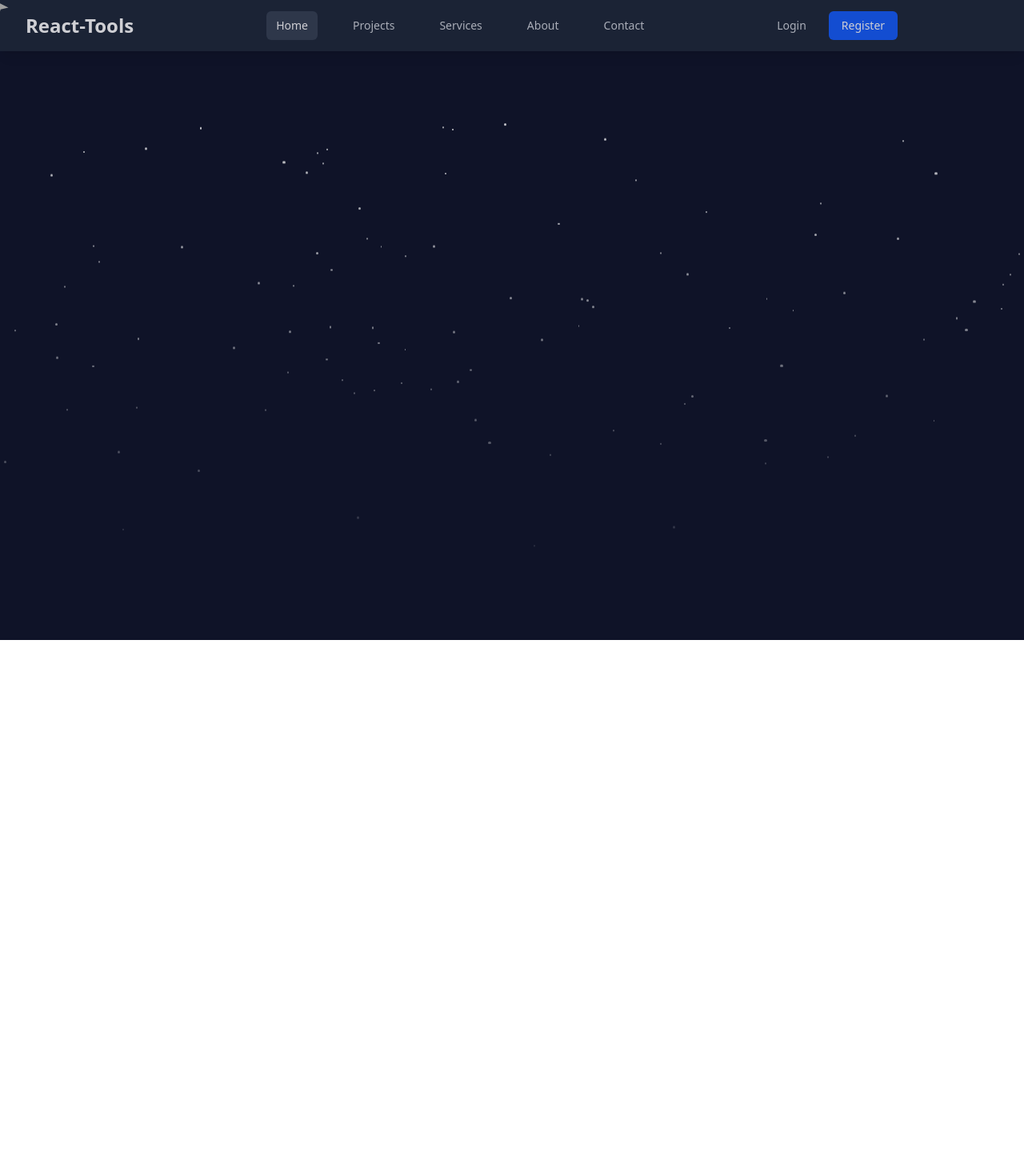
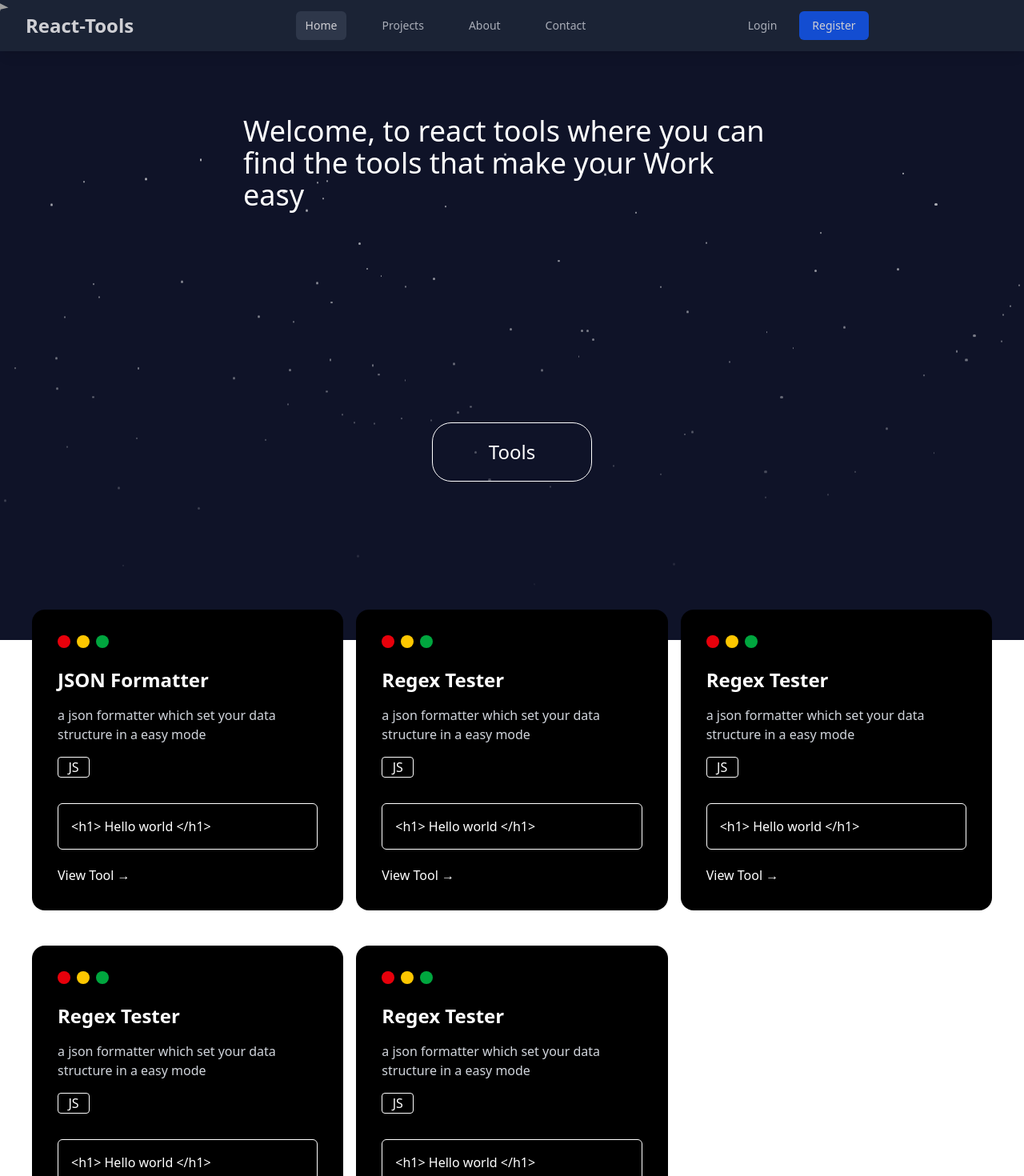
Before and after one commit to Aman-toad/React-Toolkit, a React (Vite) app: page / in a window 1280 px wide. Shown: the top 1470 px of the page at 80% size. Before the commit the page ends 800 px from the top, so only its background shows below. Built offline with nearby package versions, Linux system fonts and the light colour scheme.

Commit message:
Implement navigation links and add JSON Formatter page

```diff
--- a/src/components/Navbar.jsx
+++ b/src/components/Navbar.jsx
@@ -1,21 +1,20 @@
 "use client"
 
 import { useState } from "react"
+import { NavLink } from "react-router-dom"
 
 export default function Navigation() {
-  const [activeItem, setActiveItem] = useState("home")
-  const[isOpen, setIsOpen] = useState(false)
+  const [isOpen, setIsOpen] = useState(false)
 
   const toggleMenu = () => {
     setIsOpen(!isOpen)
   }
 
   const navItems = [
-    { name: "Home", id: "home" },
-    { name: "Projects", id: "projects" },
-    { name: "Services", id: "services" },
-    { name: "About", id: "about" },
-    { name: "Contact", id: "contact" },
+    { name: "Home", id: "home", nav: "/" },
+    { name: "Projects", id: "projects", nav: "/projects" },
+    { name: "About", id: "about", nav: "/about" },
+    { name: "Contact", id: "contact", nav: "/contact" },
   ]
 
   return (
@@ -31,18 +30,20 @@ export default function Navigation() {
           <div className="hidden md:block">
             <div className="ml-10 flex items-baseline space-x-8">
               {navItems.map((item) => (
-                <button
+              <NavLink
                 key={item.id}
-                  onClick={() => setActiveItem(item.id)}
-                  className={`px-3 py-2 rounded-md text-sm font-medium transition-colors duration-200 cursor-none ${
-                    activeItem === item.id
+                to={item.nav}
+                className={({ isActive }) =>
+                  `px-3 py-2 rounded-md text-sm font-medium transition-colors duration-200 cursor-none ${isActive
                     ? "bg-gray-700 text-white"
                     : "text-gray-300 hover:bg-gray-700 hover:text-white"
-                  }`}
+                  }`
+                }
               >
                 {item.name}
-                </button>
+              </NavLink>
             ))}
+
             </div>
           </div>
 
@@ -85,15 +86,18 @@ export default function Navigation() {
         <div className="md:hidden">
           <div className="px-2 pt-2 pb-3 space-y-1 sm:px-3 bg-gray-700">
             {navItems.map((item) => (
-            <button
+              <NavLink
                 key={item.id}
-              onClick={() => setActiveItem(item.id)}
-              className={`block px-3 py-2 rounded-md text-base font-medium w-full text-left transition-all duration-300 cursor-none ${
-                activeItem === item.id ? "bg-gray-600 text-white" : "text-gray-300 hover:bg-gray-600 hover:text-white"
-              } ${isOpen? "max-h-96 opacity-100" : "max-h-0 opacity-0 overflow-hidden"}`}
+                to={item.nav}
+                className={({ isActive }) =>
+                  `px-3 py-2 rounded-md text-sm font-medium transition-colors duration-200 cursor-none ${isActive
+                    ? "bg-gray-700 text-white"
+                    : "text-gray-300 hover:bg-gray-700 hover:text-white"
+                  }`
+                }
               >
                 {item.name}
-            </button>
+              </NavLink>
             ))}
             <div className="border-t border-gray-600 pt-4 pb-3">
               <div className="flex flex-col space-y-2">
--- a/src/pages/Contact.jsx
+++ b/src/pages/Contact.jsx
@@ -1,5 +1,7 @@
 "use client"
 import { useState } from "react"
+import StarField from "../components/StarBackground";
+import Navigation from "../components/Navbar";
 
 export default function ContactForm() {
   const [formData, setFormData] = useState({
@@ -33,7 +35,11 @@ export default function ContactForm() {
   }
 
   return (
-    <div className="min-h-screen bg-black text-white flex items-center justify-center p-6">
+    <div className="relative min-h-screen">
+      <StarField />
+      <div className="min-h-screen">
+        <Navigation />
+        <div className="min-h-screen text-white flex items-center justify-center p-6">
           <div className="w-full max-w-3xl">
             <h1 className="text-6xl font-normal mb-14 text-center">Get in touch</h1>
 
@@ -50,7 +56,7 @@ export default function ContactForm() {
                   onChange={handleChange}
                   placeholder="Enter your name"
                   required
-              className="w-full bg-[#111] rounded-xl p-4 text-xl border border-slate-950 focus:border-gray-500 focus:outline-none placeholder:text-gray-600"
+                  className="w-full bg-[#111] rounded-xl p-4 text-xl border border-slate-950 focus:border-gray-500 focus:outline-none placeholder:text-gray-600 opacity-80"
                 />
               </div>
 
@@ -66,7 +72,7 @@ export default function ContactForm() {
                   onChange={handleChange}
                   placeholder="Enter your email"
                   required
-              className="w-full bg-[#111] rounded-xl p-4 text-xl border border-slate-950  focus:border-gray-500 focus:outline-none placeholder:text-gray-600"
+                  className="w-full bg-[#111] rounded-xl p-4 text-xl border border-slate-950  focus:border-gray-500 focus:outline-none placeholder:text-gray-600 opacity-80"
                 />
               </div>
 
@@ -82,7 +88,7 @@ export default function ContactForm() {
                   placeholder="Enter your message"
                   required
                   rows={6}
-              className="w-full bg-[#111] rounded-xl p-4 text-xl border border-slate-950  focus:border-gray-500 focus:outline-none placeholder:text-gray-600 resize-none"
+                  className="w-full bg-[#111] rounded-xl p-4 text-xl border border-slate-950  focus:border-gray-500 focus:outline-none placeholder:text-gray-600 resize-none opacity-80"
                 />
               </div>
 
@@ -109,5 +115,8 @@ export default function ContactForm() {
             </form>
           </div>
         </div>
+      </div>
+    </div>
+
   )
 }
--- a/src/pages/Home.jsx
+++ b/src/pages/Home.jsx
@@ -1,14 +1,58 @@
 import React from "react";
 import StarField from "../components/StarBackground";
 import Navigation from "../components/Navbar";
+import { Link } from "react-router-dom";
 
 export default function Home() {
+
+  const cards = [
+    { title: 'JSON Formatter', disc: 'a json formatter which set your data structure in a easy mode', tech: 'JS', eg: '<h1> Hello world </h1>', link:'json-formatter' },
+    { title: 'Regex Tester', disc: 'a json formatter which set your data structure in a easy mode', tech: 'JS', eg: '<h1> Hello world </h1>',link:'regex-tester' },
+    { title: 'Regex Tester', disc: 'a json formatter which set your data structure in a easy mode', tech: 'JS', eg: '<h1> Hello world </h1>',link:'base64' },
+    { title: 'Regex Tester', disc: 'a json formatter which set your data structure in a easy mode', tech: 'JS', eg: '<h1> Hello world </h1>',link:'markdown-previewer' },
+    { title: 'Regex Tester', disc: 'a json formatter which set your data structure in a easy mode', tech: 'JS', eg: '<h1> Hello world </h1>' }
+  ]
 
   return (
     <div className="relative min-h-screen">
       <StarField />
       <div className="min-h-screen">
         <Navigation />
+
+        <div className="flex items-center justify-center pt-20">
+          <div className="w-full max-w-2xl flex flex-col">
+            <h1 className="text-3xl md:text-4xl font-normal mb-16 ">Welcome,  to react tools where you can find the tools that make your Work easy</h1>
+
+            <div className="flex justify-center items-center mt-50">
+              <button className="border p-5 w-50 text-2xl rounded-3xl hover:bg-gray-800 cursor-none">
+                Tools
+              </button>
+            </div>
+          </div>
+        </div>
+        {/* cards */}
+        <div className="mt-40 mb-150 w-full ">
+          <div className="ml-10 space-x-8 grid grid-cols-1 sm:grid-cols-2 lg:grid-cols-3 gap-4 mr-10">
+            {cards.map((card) => (
+              <div className="p-8 bg-black rounded-2xl flex flex-col mb-7 w-full content-start">
+                <div className="circles flex gap-2 mb-6">
+                  <div className="h-4 w-4 rounded-full bg-red-600"></div>
+                  <div className="h-4 w-4 rounded-full bg-yellow-400"></div>
+                  <div className="h-4 w-4 rounded-full bg-green-600"></div>
+                </div>
+                <h2 className="font-bold text-2xl mb-4">{card.title}</h2>
+                <p className="text-gray-300 mb-4">{card.disc}</p>
+                <button className="border w-10 rounded-sm">{card.tech}</button>
+                <div className="border mt-8 p-4 rounded-md">
+                  {card.eg}
+                </div>
+                <Link
+                to={card.link}
+                className="mt-5 cursor-none hover:underline">View Tool &rarr;</Link>
+              </div>
+            ))}
+          </div>
+        </div>
       </div>
     </div>
   )
--- a/src/pages/JSONFormatter.jsx
+++ b/src/pages/JSONFormatter.jsx
@@ -0,0 +1,14 @@
+import React from "react";
+import StarField from "../components/StarBackground";
+
+export default function JsonFormatter(){
+  return(
+    <div className="relative min-h-screen">
+      <StarField/>
+
+      <div>
+        Json formatter
+      </div>
+    </div>
+  )
+}
--- a/src/routes/index.jsx
+++ b/src/routes/index.jsx
@@ -1,12 +1,14 @@
 import { Routes, Route } from 'react-router-dom'
 import Home from "../pages/Home.jsx"
 import ContactForm from '../pages/Contact.jsx';
+import JsonFormatter from '../pages/JSONFormatter.jsx';
 
 const AllRoutes = () => {
   return (
     <Routes>
       <Route path="/" element={<Home />} />
       <Route path="/contact" element={<ContactForm />} />
+      <Route path='/json-formatter' element={<JsonFormatter/>} />
     </Routes>
   )
 }
```
Lines whose indentation alone changed are shown as unchanged.
